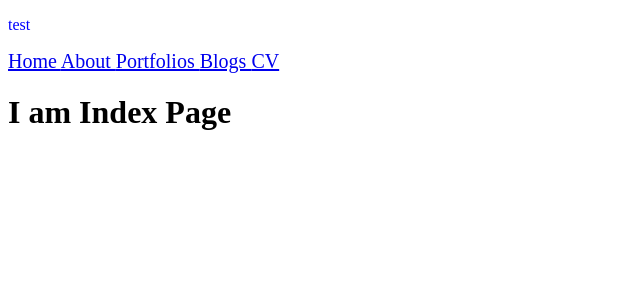
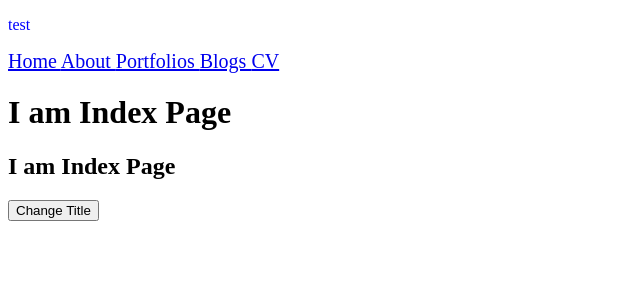
Before and after one commit to carlos-novaes/portifolio-react, a Next.js app: page / in a window 1280 px wide. Shown: the top 300 px of the page, without its empty margins (0-640 px from the left). Built offline with nearby package versions, Linux system fonts and the light colour scheme.

Commit message:
push to github

```diff
--- /dev/null
+++ b/components/SuperComponent.js
@@ -0,0 +1,22 @@
+import React, { Component } from 'react';
+import BaseLayout from '../components/layouts/BaseLayout';
+
+export default class SuperComponent extends Component {
+  constructor() {
+    super();
+
+    this.someVariable = 'Just some variable';
+  }
+
+  alertName(title) {
+    alert(title);
+  }
+
+  render() {
+    return (
+      <BaseLayout>
+        <h1>I am Blogs Page</h1>
+      </BaseLayout>
+    );
+  }
+}
--- a/components/layouts/BaseLayout.js
+++ b/components/layouts/BaseLayout.js
@@ -1,5 +1,5 @@
-import React, { Fragment } from "react";
-import Header from "../shared/Header";
+import React, { Fragment } from 'react';
+import Header from '../shared/Header';
 
 const BaseLayout = props => {
   return (
--- a/next.config.js
+++ b/next.config.js
@@ -1,2 +1,2 @@
-const withSass = require("@zeit/next-sass");
+const withSass = require('@zeit/next-sass');
 module.exports = withSass();
--- a/pages/index.js
+++ b/pages/index.js
@@ -1,12 +1,52 @@
-import React, { Component } from "react";
-import BaseLayout from "../components/layouts/BaseLayout";
+import React, { Component } from 'react';
+import BaseLayout from '../components/layouts/BaseLayout';
 
-export default class index extends Component {
+import SuperComponent from '../components/SuperComponent';
+
+class index extends SuperComponent {
+  constructor() {
+    super();
+
+    this.state = {
+      title: 'I am Index Page'
+    };
+    console.log('constructor');
+  }
+
+  componentDidMount() {
+    console.log('componentDidMount');
+  }
+
+  componentDidUpdate() {
+    console.log('componentDidUpdate');
+  }
+
+  componentWillUnmount() {
+    console.log('componentWillUnmount');
+  }
+
+  updateTitle() {
+    this.setState({ title: 'I am updated index page' });
+  }
+
   render() {
+    debugger;
+    const { title } = this.state;
+
     return (
       <BaseLayout>
         <h1>I am Index Page</h1>
+        <h2>{title}</h2>
+        <button
+          onClick={() => {
+            this.updateTitle();
+          }}
+        >
+          Change Title
+        </button>
       </BaseLayout>
     );
   }
 }
+
+export default index;
```
Also changed, not shown: components/shared/Header.js (+9 -10 lines), 1 other file (tests, documents, lock files or other folders).
